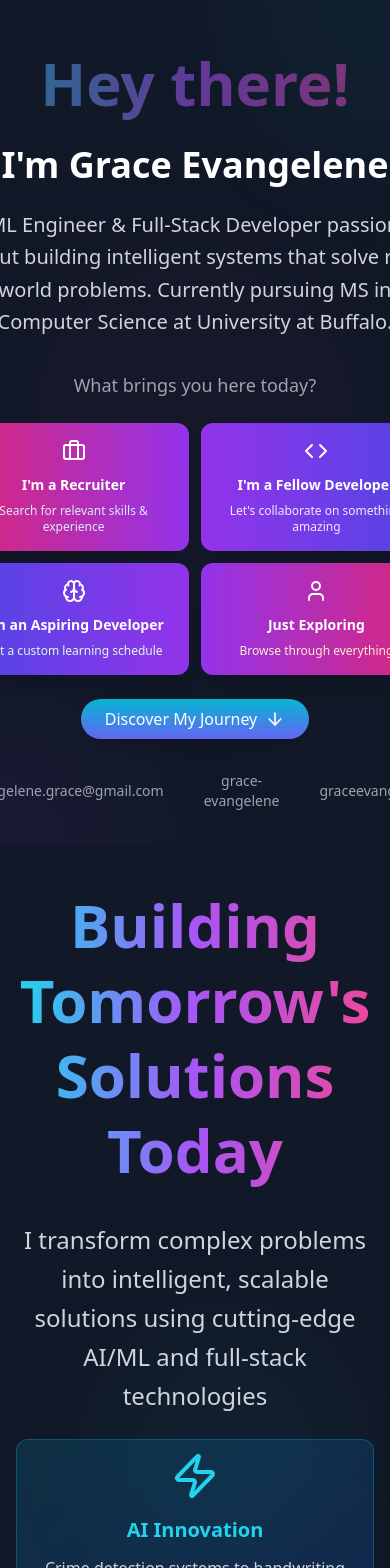
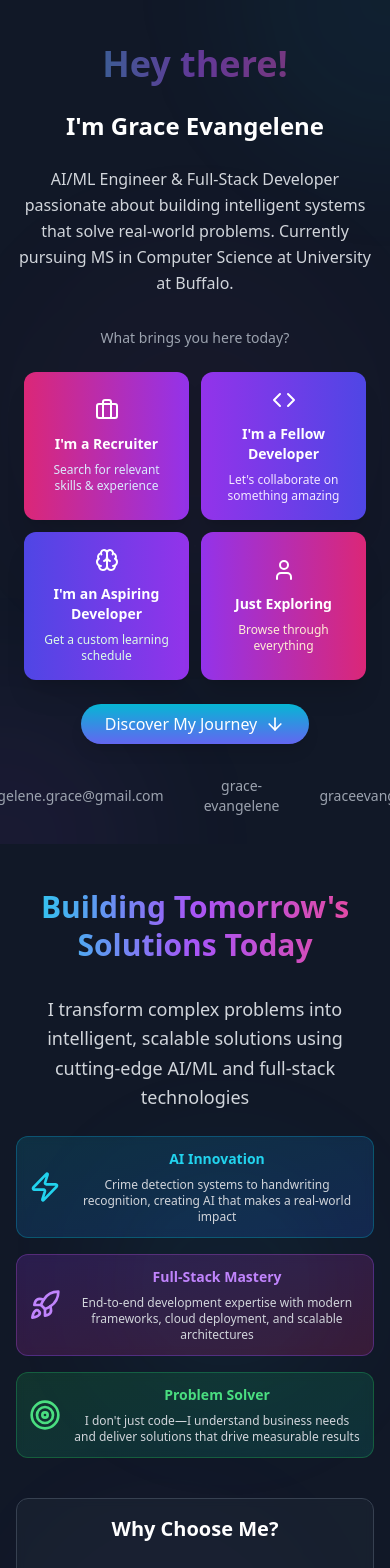
Before and after one commit to GraceEvangelene/graceevangelene.github.io, a React (Vite) app: page / in a window 390 px wide. Shown: the top 1568 px of the page. Built offline with nearby package versions, Linux system fonts and the light colour scheme.

Commit message:
Responsive: reduce pitch section font sizes for mobile; make cards horizontal on small screens with centered icons

```diff
--- a/src/App.tsx
+++ b/src/App.tsx
@@ -1173,7 +1173,7 @@ const App = () => {
   }, []);
 
   return (
-    <div className="min-h-screen bg-gray-900 text-white relative">
+    <div className="min-h-screen bg-gray-900 text-white relative overflow-x-hidden">
       <style jsx>{`
         .carousel-container {
           overflow: hidden;
@@ -1299,16 +1299,16 @@ const App = () => {
           <div className="absolute top-1/2 left-1/2 transform -translate-x-1/2 -translate-y-1/2 w-96 h-96 bg-pink-500/5 rounded-full blur-3xl animate-pulse"></div>
         </div>
 
-        <div className="min-h-screen flex items-center justify-center p-4 relative">
-          <div className="max-w-4xl mx-auto text-center z-10">
+        <div className="min-h-screen flex items-center justify-center px-4 sm:px-6 relative">
+          <div className="w-full max-w-4xl mx-auto text-center z-10">
             <div className="mb-4">
-              <h1 className="text-6xl font-bold mb-3 py-3 leading-tight bg-gradient-to-r from-cyan-400 via-purple-500 to-pink-500 bg-clip-text text-transparent animate-pulse">
+              <h1 className="text-4xl sm:text-6xl font-bold mb-3 py-3 leading-tight bg-gradient-to-r from-cyan-400 via-purple-500 to-pink-500 bg-clip-text text-transparent animate-pulse">
                 Hey there! {isIOS ? "👋" : ""}
               </h1>
-              <h2 className="text-4xl font-semibold mb-6">
+              <h2 className="text-2xl sm:text-4xl font-semibold mb-6">
                 I'm Grace Evangelene
               </h2>
-              <p className="text-xl text-gray-300 mb-8 max-w-2xl mx-auto leading-relaxed">
+              <p className="text-base sm:text-xl text-gray-300 mb-8 max-w-2xl mx-auto leading-relaxed">
                 AI/ML Engineer & Full-Stack Developer passionate about building
                 intelligent systems that solve real-world problems. Currently
                 pursuing MS in Computer Science at University at Buffalo.
@@ -1316,10 +1316,10 @@ const App = () => {
             </div>
 
             <div className="mb-6">
-              <p className="text-lg text-gray-400 mb-6">
+              <p className="text-sm sm:text-lg text-gray-400 mb-6">
                 What brings you here today?
               </p>
-              <div className="grid grid-cols-2 md:grid-cols-2 gap-3 sm:gap-4 max-w-3xl mx-auto">
+              <div className="grid grid-cols-2 md:grid-cols-2 gap-3 sm:gap-4 max-w-3xl mx-auto px-2">
                 <button
                   onClick={() => handleVisitorTypeSelect("recruiter")}
                   className="p-4 sm:p-6 bg-gradient-to-r from-pink-600 to-purple-600 rounded-xl hover:from-blue-700 hover:to-cyan-600 transition-all transform hover:scale-105 group shadow-xl"
@@ -1882,52 +1882,64 @@ const App = () => {
 
         <div className="max-w-6xl mx-auto text-center relative z-10">
           <div className="mb-6 mt-8">
-            <h1 className="text-6xl font-bold mb-5 py-3 leading-tight bg-gradient-to-r from-cyan-400 via-purple-500 to-pink-500 bg-clip-text text-transparent">
+            <h1 className="text-3xl sm:text-6xl font-bold mb-5 py-3 leading-tight bg-gradient-to-r from-cyan-400 via-purple-500 to-pink-500 bg-clip-text text-transparent">
               Building Tomorrow's Solutions Today
             </h1>
-            <p className="text-2xl text-gray-300 mb-2 max-w-4xl mx-auto leading-relaxed">
+            <p className="text-lg sm:text-2xl text-gray-300 mb-2 max-w-4xl mx-auto leading-relaxed">
               I transform complex problems into intelligent, scalable solutions
               using cutting-edge AI/ML and full-stack technologies
             </p>
           </div>
 
-          <div className="grid grid-cols-1 md:grid-cols-3 gap-8 mb-10">
-            <div className="bg-gradient-to-br from-cyan-600/20 to-blue-600/20 p-3 rounded-xl border border-cyan-500/30 backdrop-blur-sm">
-              <Zap className="w-12 h-12 text-cyan-400 mx-auto mb-4" />
-              <h3 className="text-xl font-semibold mb-3 text-cyan-400">
+          <div className="grid grid-cols-1 md:grid-cols-3 gap-4 sm:gap-8 mb-10">
+            <div className="bg-gradient-to-br from-cyan-600/20 to-blue-600/20 p-3 rounded-xl border border-cyan-500/30 backdrop-blur-sm flex flex-col sm:flex-col md:flex-col">
+              <div className="flex items-center space-x-3 sm:flex-col sm:items-center sm:space-x-0">
+                <Zap className="w-8 h-8 sm:w-12 sm:h-12 text-cyan-400 flex-shrink-0 sm:mx-auto sm:mb-4" />
+                <div className="flex-1 sm:text-center">
+                  <h3 className="text-sm sm:text-lg md:text-xl font-semibold mb-2 sm:mb-3 text-cyan-400">
                     AI Innovation
                   </h3>
-              <p className="text-gray-300">
+                  <p className="text-xs sm:text-base text-gray-300">
                     Crime detection systems to handwriting recognition, creating AI
                     that makes a real-world impact
                   </p>
                 </div>
-
-            <div className="bg-gradient-to-br from-purple-600/20 to-pink-600/20 p-3 rounded-xl border border-purple-500/30 backdrop-blur-sm">
-              <Rocket className="w-12 h-12 text-purple-400 mx-auto mb-4" />
-              <h3 className="text-xl font-semibold mb-3 text-purple-400">
+              </div>
+            </div>
+
+            <div className="bg-gradient-to-br from-purple-600/20 to-pink-600/20 p-3 rounded-xl border border-purple-500/30 backdrop-blur-sm flex flex-col sm:flex-col md:flex-col">
+              <div className="flex items-center space-x-3 sm:flex-col sm:items-center sm:space-x-0">
+                <Rocket className="w-8 h-8 sm:w-12 sm:h-12 text-purple-400 flex-shrink-0 sm:mx-auto sm:mb-4" />
+                <div className="flex-1 sm:text-center">
+                  <h3 className="text-sm sm:text-lg md:text-xl font-semibold mb-2 sm:mb-3 text-purple-400">
                     Full-Stack Mastery
                   </h3>
-              <p className="text-gray-300">
+                  <p className="text-xs sm:text-base text-gray-300">
                     End-to-end development expertise with modern frameworks, cloud
                     deployment, and scalable architectures
                   </p>
                 </div>
-
-            <div className="bg-gradient-to-br from-green-600/20 to-teal-600/20 p-3 rounded-xl border border-green-500/30 backdrop-blur-sm">
-              <Target className="w-12 h-12 text-green-400 mx-auto mb-4" />
-              <h3 className="text-xl font-semibold mb-3 text-green-400">
+              </div>
+            </div>
+
+            <div className="bg-gradient-to-br from-green-600/20 to-teal-600/20 p-3 rounded-xl border border-green-500/30 backdrop-blur-sm flex flex-col sm:flex-col md:flex-col">
+              <div className="flex items-center space-x-3 sm:flex-col sm:items-center sm:space-x-0">
+                <Target className="w-8 h-8 sm:w-12 sm:h-12 text-green-400 flex-shrink-0 sm:mx-auto sm:mb-4" />
+                <div className="flex-1 sm:text-center">
+                  <h3 className="text-sm sm:text-lg md:text-xl font-semibold mb-2 sm:mb-3 text-green-400">
                     Problem Solver
                   </h3>
-              <p className="text-gray-300">
+                  <p className="text-xs sm:text-base text-gray-300">
                     I don't just code—I understand business needs and deliver
                     solutions that drive measurable results
                   </p>
                 </div>
               </div>
+            </div>
+          </div>
 
           <div className="bg-gray-800/50 backdrop-blur-sm rounded-xl p-4 sm:p-6 border border-gray-700 mb-8">
-            <h2 className="text-2xl sm:text-3xl font-bold mb-6 text-center">
+            <h2 className="text-xl sm:text-3xl font-bold mb-6 text-center">
               Why Choose Me?
             </h2>
             <div className="grid grid-cols-1 md:grid-cols-2 gap-6 text-left">
```
Lines whose indentation alone changed are shown as unchanged.
